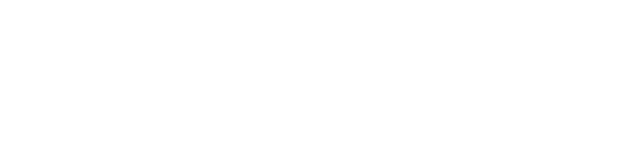
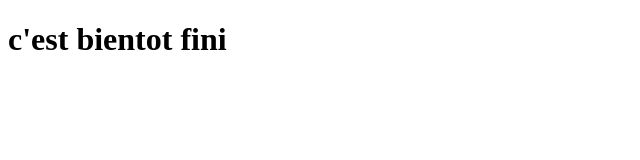
Before and after one commit to jordyngoma/index.html, a plain HTML site: page index.html in a window 1280 px wide. Shown: the whole page, without its empty margins (0-640 px from the left). Drawn offline with Linux system fonts and the light colour scheme.

Commit message:
index modifié

```diff
--- a/index.html
+++ b/index.html
@@ -2,9 +2,9 @@
 <html>
   <head>
     <meta charset="UTF-8">
-    <title>title</title>
+    <title>Quetes GitHub 3</title>
   </head>
   <body>
-
+  <h1>c'est bientot fini</h1>
   </body>
 </html>
```
